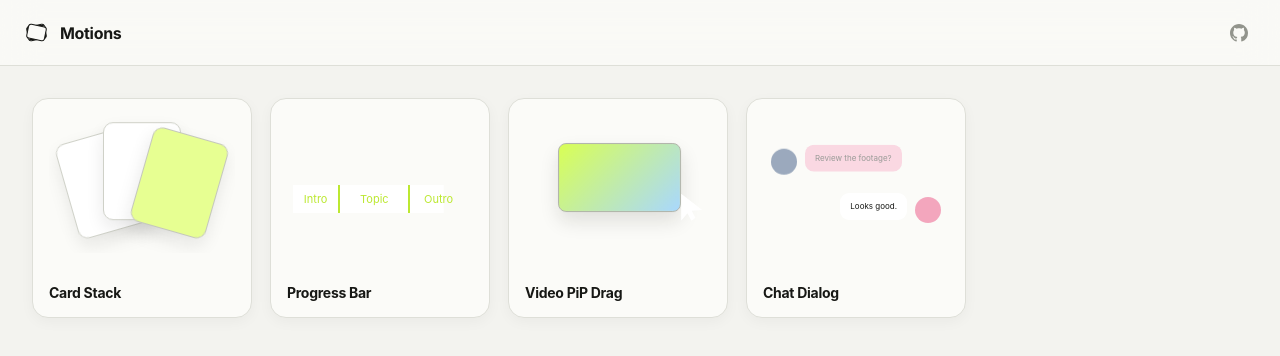
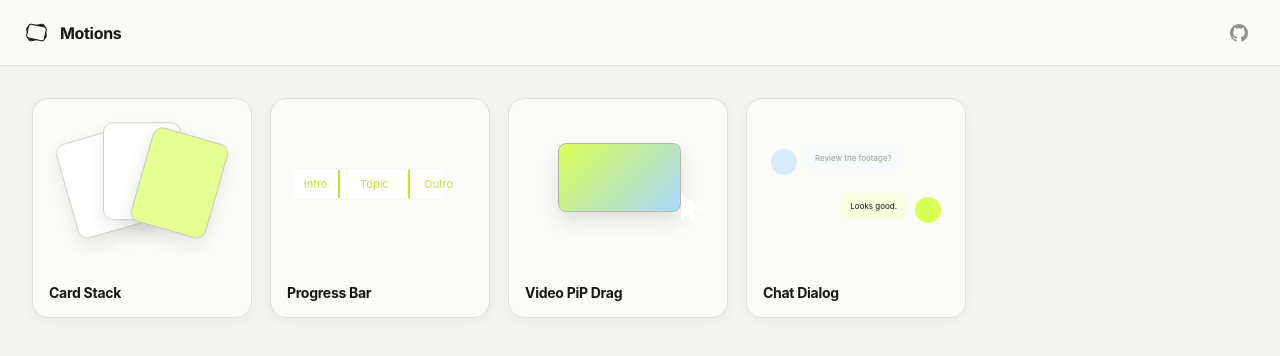
Before and after one commit to DanielDaniel2201/motion-assets, a React (Vite) app: page / in a window 1280 px wide. Shown: the top 356 px of the page. Built offline with nearby package versions, Linux system fonts and the light colour scheme.

Commit message:
style: refresh motion library previews

```diff
--- a/src/assets/chat-dialog/definition.ts
+++ b/src/assets/chat-dialog/definition.ts
@@ -52,10 +52,10 @@ export const chatDialogDefinition: MotionAssetDefinition<ChatDialogParameters> =
     fontFamily: "Microsoft YaHei",
     messageInterval: 0.9,
     verticalGap: 0.35,
-    leftAvatarColor: "#183a6d",
-    rightAvatarColor: "#f3a6bd",
-    leftBubbleColor: "#f7a8c4",
-    rightBubbleColor: "#ffffff",
+    leftAvatarColor: "#a9d8ff",
+    rightAvatarColor: "#d9ff55",
+    leftBubbleColor: "#f3f9ff",
+    rightBubbleColor: "#f7ffe0",
   },
   getDuration(parameters) {
     return Math.max(1.8, Math.max(0, parameters.messages.length - 1) * parameters.messageInterval + 2.1);
--- a/src/styles.css
+++ b/src/styles.css
@@ -118,8 +118,8 @@ button { color: inherit; }
   86%, 100% { transform: translate(-46%, -50%) rotate(5deg); }
 }
 
-.progress-bar-mini { display: grid; align-content: end; padding: 18px 6px 40px; }
-.progress-bar-mini-base { position: absolute; right: 6px; bottom: 40px; left: 6px; height: 28px; background: #fff; transform-origin: left; animation: progress-bar-mini-fill 3.2s linear infinite; }
+.progress-bar-mini { display: grid; align-content: center; padding: 0 6px; }
+.progress-bar-mini-base { position: absolute; right: 6px; bottom: calc(50% - 14px); left: 6px; height: 28px; background: #fff; transform-origin: left; animation: progress-bar-mini-fill 3.2s linear infinite; }
 .progress-bar-mini-chapters { position: relative; display: grid; grid-template-columns: 8fr 2px 12fr 2px 10fr; align-items: center; color: #bce831; font-size: 11px; text-align: center; }
 .progress-bar-mini-chapters em { font-style: normal; }
 .progress-bar-mini-chapters i { position: static; width: 2px; height: 28px; border: 0; border-radius: 0; background: currentColor; box-shadow: none; }
@@ -173,8 +173,8 @@ button { color: inherit; }
   box-shadow: none;
   animation: chat-dialog-mini-in 3s ease infinite;
 }
-.chat-dialog-mini i:nth-of-type(1) { left: 8px; top: 36px; background: #183a6d; }
-.chat-dialog-mini i:nth-of-type(2) { right: 8px; left: auto; top: 82px; background: #f3a6bd; animation-delay: .65s; }
+.chat-dialog-mini i:nth-of-type(1) { left: 8px; top: 36px; background: #a9d8ff; }
+.chat-dialog-mini i:nth-of-type(2) { right: 8px; left: auto; top: 82px; background: #d9ff55; animation-delay: .65s; }
 .chat-dialog-mini > span {
   position: absolute;
   max-width: 120px;
@@ -185,8 +185,8 @@ button { color: inherit; }
   line-height: 1.35;
   animation: chat-dialog-mini-in 3s ease infinite;
 }
-.chat-dialog-mini > span:nth-of-type(1) { left: 42px; top: 32px; background: #f7a8c4; }
-.chat-dialog-mini > span:nth-of-type(2) { right: 42px; top: 78px; background: #fff; animation-delay: .65s; }
+.chat-dialog-mini > span:nth-of-type(1) { left: 42px; top: 32px; background: #f3f9ff; }
+.chat-dialog-mini > span:nth-of-type(2) { right: 42px; top: 78px; background: #f7ffe0; animation-delay: .65s; }
 @keyframes chat-dialog-mini-in {
   0%, 12% { opacity: 0; transform: translateY(6px); }
   28%, 78% { opacity: 1; transform: translateY(0); }
```
